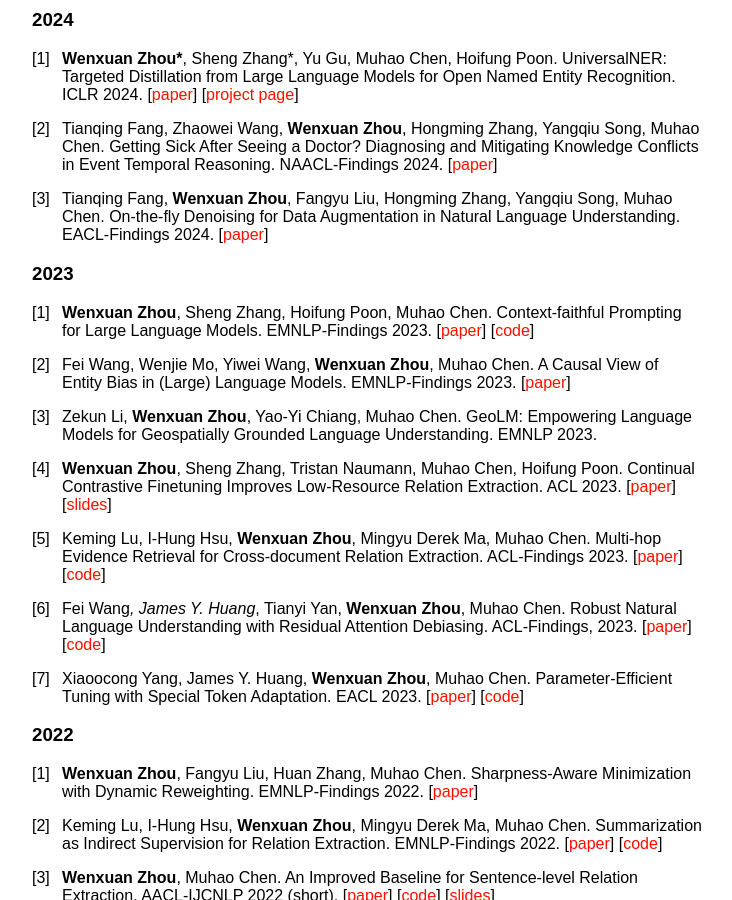
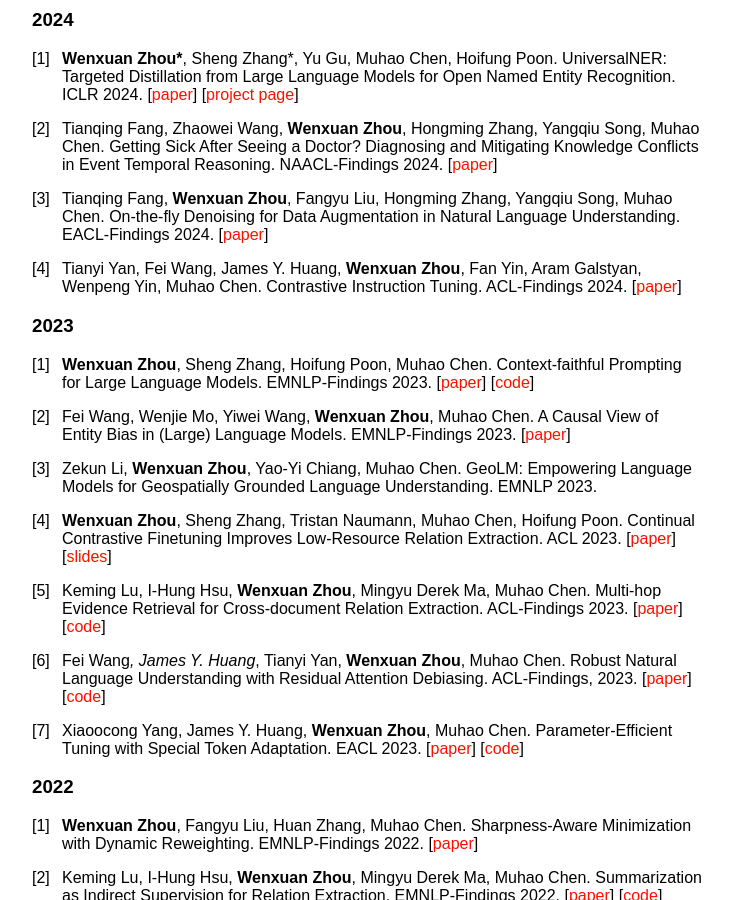
Before and after one commit to wzhouad/wzhouad.github.io, a Jekyll site: the page built from index.md, in a window 1280 px wide and 900 px high, scrolled down 528 px. Shown: the whole window, without its empty margins (258-990 px from the left). Built offline with Jekyll 4.4.1, drawn with Linux system fonts in a browser that asks for light colours; our own code applies the rules of GitHub Pages for plain Markdown files; some of the changed text lies outside the part shown.

Commit message:
Update index.md

```diff
--- a/index.md
+++ b/index.md
@@ -26,6 +26,7 @@
 
 1. Tianqing Fang, **Wenxuan Zhou**, Fangyu Liu, Hongming Zhang, Yangqiu Song, Muhao Chen. On-the-fly Denoising for Data Augmentation in Natural Language Understanding. EACL-Findings 2024. \[[paper](https://arxiv.org/abs/2212.10558)\]
 
+1. Tianyi Yan, Fei Wang, James Y. Huang, **Wenxuan Zhou**, Fan Yin, Aram Galstyan, Wenpeng Yin, Muhao Chen. Contrastive Instruction Tuning. ACL-Findings 2024. \[[paper](https://arxiv.org/abs/2402.11138)\]
 
 ### 2023
 
```
Also changed, not shown: other parts of index.md (+0 -2 lines).
